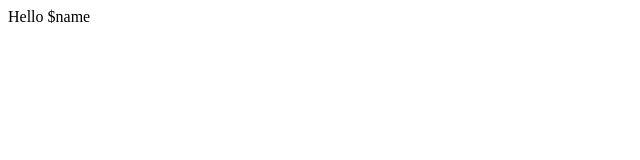
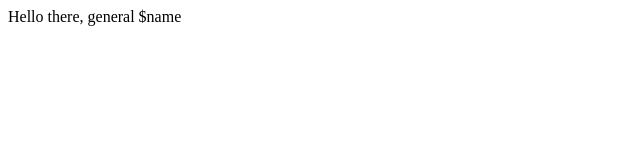
Before and after one commit to qreez/email-sender, a plain HTML site: page index.html in a window 1280 px wide. Shown: the whole page, without its empty margins (0-640 px from the left). Drawn offline with Linux system fonts and the light colour scheme.

Commit message:
changing html message

```diff
--- a/index.html
+++ b/index.html
@@ -8,7 +8,7 @@
 </head>
 
 <body>
-    Hello $name
+    Hello there, general $name
 </body>
 
 </html>
```
